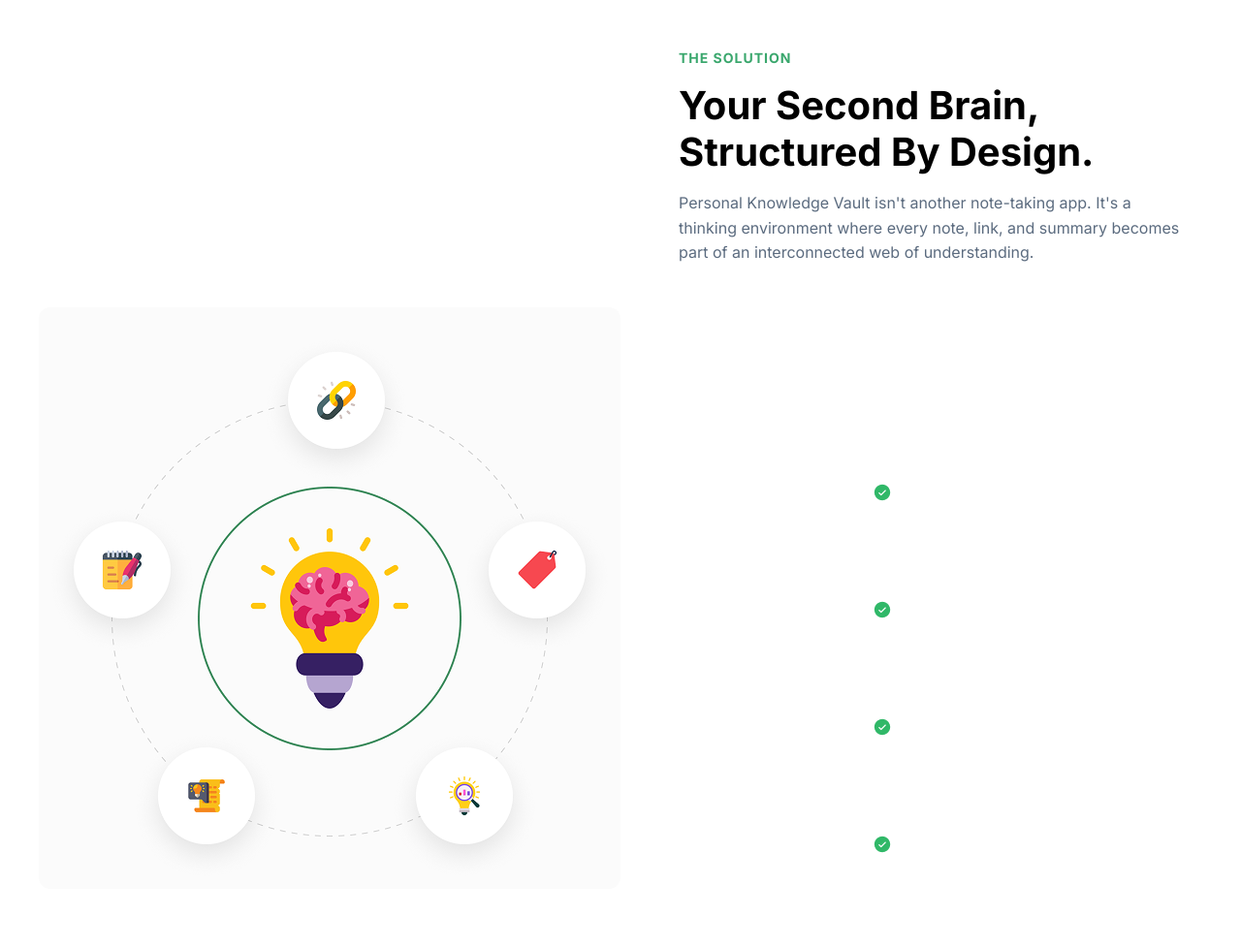
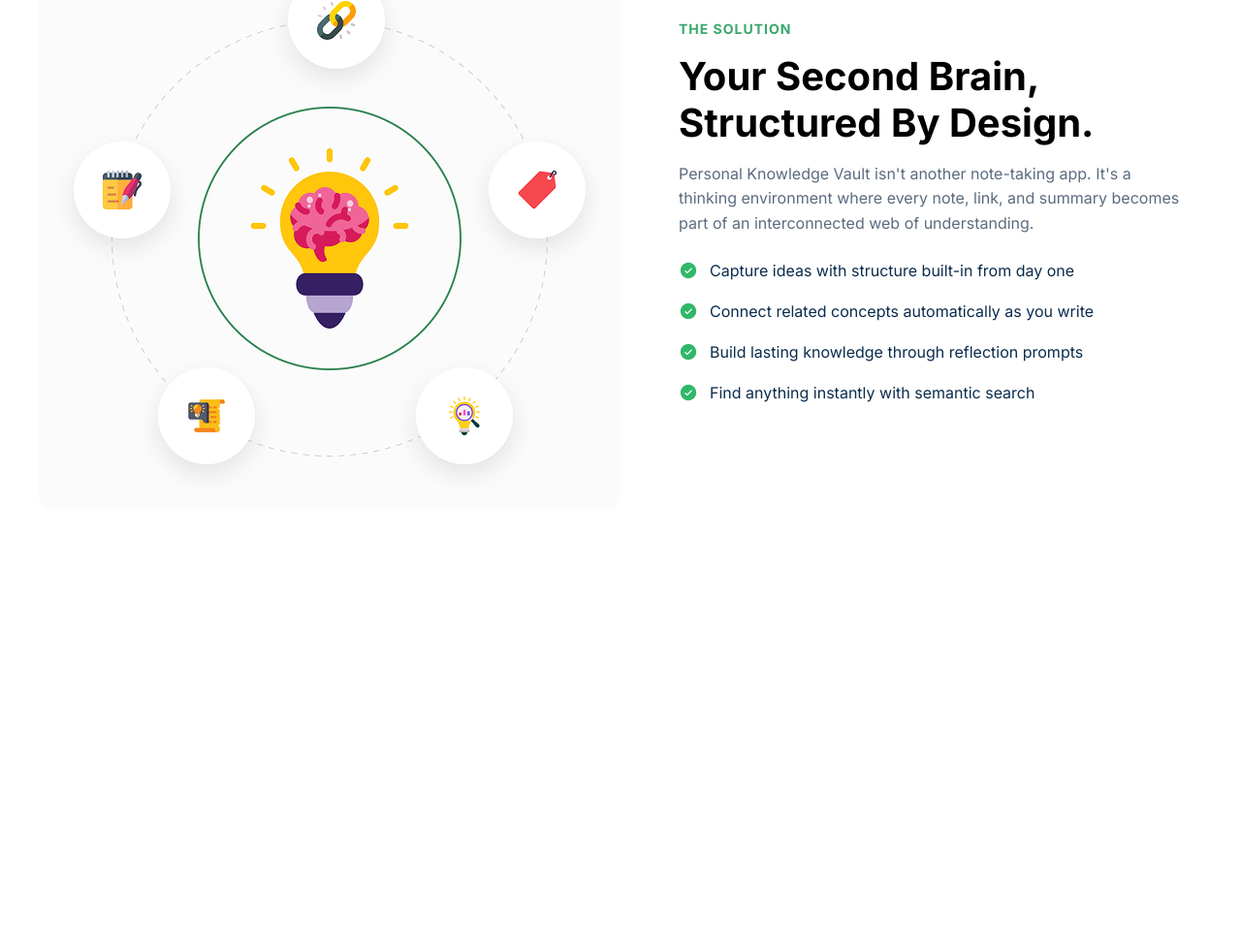
Before and after one commit to Rahi-SQA/B13-A1, a plain HTML site: page index.html in a window 1280 px wide. Shown: the part 1623-2601 px from the top of the page at 97% size. After the commit the page ends 2152 px from the top, so only its background shows below. Drawn offline with Linux system fonts and the light colour scheme.

Commit message:
Fix features issue

```diff
--- a/index.html
+++ b/index.html
@@ -53,7 +53,7 @@
             </div>
         </head>
     </header>
-<section class="features">
+<section class="features1">
     <h1 class="features-title">Notes Don't Fail, Structure Does.</h1>
     <p class="features-subtitle">
         You're not bad at learning. Your tools just weren't built for how knowledge actually works.
--- a/styles.css
+++ b/styles.css
@@ -161,14 +161,18 @@
     font-size: 18px;
 }
 
-/* Section */
-.features {
-    padding: 200px;
+.features1 {
+    display: flex;
+    flex-direction: column;
+    padding: 200px 120px 100px 120px;
+    align-items: center;
+    justify-content: center;
     text-align: center;
     color: #fff;
+    width: 100%;
 }
 
-/* Title */
+
 .features-title {
     font-size: 48px;
     font-weight: bold;
@@ -176,7 +180,7 @@
     color: #001931
 }
 
-/* Subtitle */
+
 .features-subtitle {
     font-size: 16px;
     font-weight: 400;
@@ -184,7 +188,7 @@
     margin-bottom: 44px;
 }
 
-/* Cards Layout */
+
 .cards {
     display: flex;
     gap: 24px;
@@ -192,7 +196,7 @@
     flex-wrap: wrap;
 }
 
-/* Individual Card */
+
 .card {
     background:#f7fef9;
     color: #0b2c4d;
@@ -203,7 +207,7 @@
 
 }
 
-/* Icon */
+
 .icon {
     width: 56px;
     height: 56px;
@@ -217,24 +221,20 @@
     font-size: 24px;
 }
 
-/* Card Title */
+
 .card h3 {
     font-size: 20px;
     margin-bottom: 12px;
 }
 
-/* Card Text */
 .card p {
     font-size: 14px;
     color: #6b7a90;
     line-height: 1.5;
 }
-/* Section */
 .solution {
     padding: 80px 40px;
 }
-
-/* Layout */
 .container {
     max-width: 1200px;
     margin: 0 auto;
@@ -243,12 +243,12 @@
     gap: 60px;
 }
 
-/* Image */
+
 .image-box {
     width: 600px;
 }
 
-/* Content */
+
 .content {
     max-width: 520px;
 }
@@ -260,45 +260,36 @@
     letter-spacing: 1px;
 }
 
-/* Heading */
+
 .content h2 {
     font-size: 40px;
     margin: 16px 0;
     line-height: 1.2;
 }
 
-/* Description */
 .description {
     font-size: 16px;
     color: #5b6b7f;
     margin-bottom: 24px;
     line-height: 1.6;
 }
-
-/* List */
 .features {
     list-style: none;
-    display: flex;
-    flex-direction: column;
-    gap: 12px;
-    text-align: left;
-}
-
-.features .check-icon {
-    width: 20px;
-    height: 20px;
-    margin-right: 12px;
-    vertical-align: middle;
+    padding: 0;
+    margin-top: 24px;
 }
 
 .features li {
-    font-size: 15px;
-    margin-bottom: 14px;
-    padding-left: 0;
-    position: relative;
     display: flex;
-    align-items: flex-start;
+    align-items: center;
     gap: 12px;
+    margin-bottom: 18px;
+    font-size: 16px;
+    color: #0b2c4d;
+    line-height: 1.5;
+}.features li img {
+    width: 20px;
+    height: 20px;
+    flex-shrink: 0;
 }
-
 /* Footer Styles */
```
